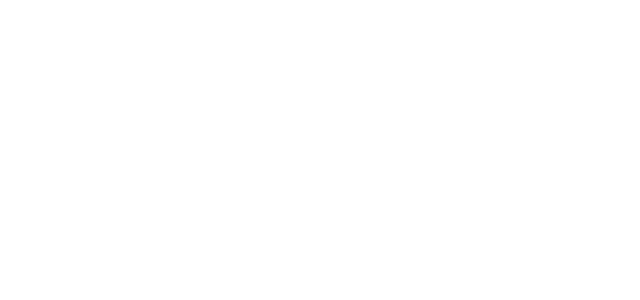
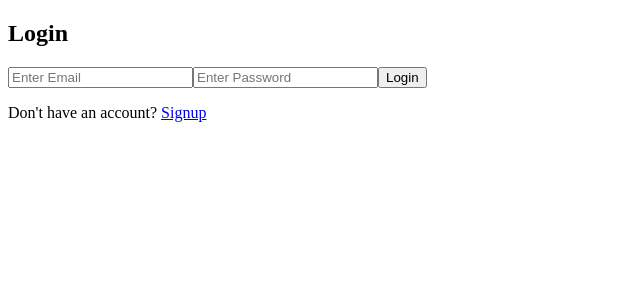
Before and after one commit to Mahalaxmi-Komuravelly/Account_Management_System, a React app in the folder frontend/: page /login in a window 1280 px wide. Shown: the top 300 px of the page, without its empty margins (0-640 px from the left). Built offline with nearby package versions, Linux system fonts and the light colour scheme; the HTML template or start-up script is replaced by a standard one.

Commit message:
implement login

```diff
--- a/frontend/src/pages/Login.jsx
+++ b/frontend/src/pages/Login.jsx
@@ -1,11 +1,63 @@
 import React from 'react'
+import { useState } from 'react'
+import { useAuth } from '../context/AuthContext'
+import { useNavigate } from 'react-router-dom';
+import { Link } from 'react-router-dom';
+const Login = () => {
+    const { login } = useAuth();
 
-const Login = () => {
-  return (
-    <div>
+    const [inputData, setInputData] = useState({
+        email: "",
+        password: ""
+    })
 
-    </div>
-  )
+    const [error, setError] = useState("");
+    const [loading, setLoading] = useState(false);
+    const navigate = useNavigate();
+
+    const handleChange = (e) => {
+        const { name, value } = e.target;
+        setInputData(prev => ({ ...prev, [name]: value }))
+    }
+
+    const handleSubmit = async (e) => {
+        e.preventDefault();
+        setError("");
+        setLoading(true);
+        try {
+            await login(
+                inputData.email,
+                inputData.password
+            )
+            setInputData({
+                email: "",
+                password: ""
+            })
+            navigate("/dashboard");
+        } catch (error) {
+            setError(error?.response?.data?.message || "Login Failed")
+        }
+        finally {
+            setLoading(false);
+        }
+    }
+
+    return (
+        <div>
+            <h2>Login</h2>
+            <form onSubmit={handleSubmit}>
+                <input type="email" placeholder='Enter Email' name='email' value={inputData.email} onChange={handleChange} required />
+                <input type="password" placeholder='Enter Password' name='password' value={inputData.password} onChange={handleChange} required />
+                <button type='submit' disabled={loading}>
+                    {loading ? "Logging in..." : "Login"}
+                </button>
+            </form>
+            <p>
+                Don't have an account? <Link to="/signup">Signup</Link>
+            </p>
+            {error && <p>{error}</p>}
+        </div>
+    )
 }
 
 export default Login
```
